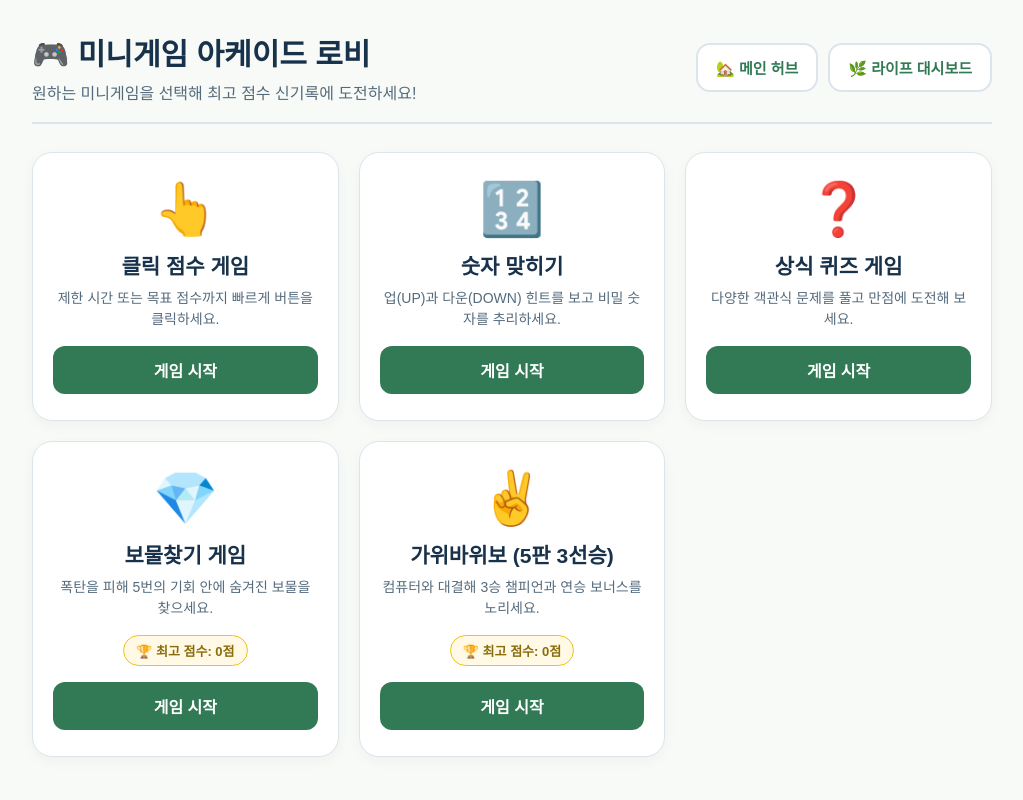
After one commit to tjsdn35/my-mini-game, a Spring Boot app: page /me_to/arcade.html in a window 1280 px wide. The commit adds this page. Shown: the whole page, without its empty margins (128-1151 px from the left). Run offline with Spring Boot 4, Linux system fonts and the light colour scheme.

Commit message:
ver2.5.3

```diff
--- /dev/null
+++ b/src/main/resources/static/me_to/arcade.html
@@ -0,0 +1,187 @@
+<!DOCTYPE html>
+<html lang="ko">
+<head>
+  <meta charset="UTF-8">
+  <meta name="viewport" content="width=device-width, initial-scale=1.0">
+  <title>🎮 미니게임 아케이드 로비</title>
+  <link rel="stylesheet" href="css/mini.css">
+  <style>
+    .lobby-shell {
+      max-width: 960px;
+      margin: 0 auto;
+    }
+
+    /* 상단 헤더 및 이동 버튼 */
+    .lobby-header {
+      display: flex;
+      justify-content: space-between;
+      align-items: center;
+      flex-wrap: wrap;
+      gap: 16px;
+      text-align: left;
+      margin-bottom: 28px;
+      padding-bottom: 18px;
+      border-bottom: 2px solid #dce5ec;
+    }
+    .lobby-header h1 {
+      margin: 0 0 6px 0;
+      font-size: 30px;
+    }
+    .lobby-header p {
+      margin: 0;
+      color: #556b7d;
+    }
+    .nav-group {
+      display: flex;
+      gap: 10px;
+    }
+    .nav-btn {
+      display: inline-block;
+      padding: 12px 18px;
+      background-color: white;
+      color: #327a55;
+      border: 2px solid #dce5ec;
+      border-radius: 14px;
+      font-size: 15px;
+      font-weight: bold;
+      text-decoration: none;
+    }
+    .nav-btn:hover {
+      background-color: #eef5f0;
+      border-color: #327a55;
+    }
+
+    /* 5종 게임 그리드 카드 */
+    .arcade-grid {
+      display: grid;
+      grid-template-columns: repeat(auto-fit, minmax(260px, 1fr));
+      gap: 20px;
+    }
+    .arcade-card {
+      background-color: white;
+      border: 1px solid #dce5ec;
+      border-radius: 20px;
+      padding: 26px 20px;
+      display: flex;
+      flex-direction: column;
+      justify-content: space-between;
+      box-shadow: 0 4px 14px rgba(0, 0, 0, 0.04);
+      transition: transform 0.15s, border-color 0.15s;
+    }
+    .arcade-card:hover {
+      transform: translateY(-4px);
+      border-color: #327a55;
+    }
+    .card-emoji {
+      font-size: 52px;
+      margin-bottom: 10px;
+    }
+    .arcade-card h2 {
+      margin: 6px 0 8px 0;
+      font-size: 21px;
+    }
+    .arcade-card p {
+      font-size: 14px;
+      color: #556b7d;
+      margin: 0 0 16px 0;
+      line-height: 1.5;
+    }
+    .record-badge {
+      display: inline-block;
+      background-color: #fff9e6;
+      border: 1px solid #f1c40f;
+      color: #8a6d0b;
+      font-size: 13px;
+      font-weight: bold;
+      padding: 5px 12px;
+      border-radius: 999px;
+      margin-bottom: 16px;
+    }
+    .play-btn {
+      display: block;
+      width: 100%;
+      padding: 12px;
+      background-color: #327a55;
+      color: white;
+      font-size: 16px;
+      font-weight: bold;
+      text-decoration: none;
+      border-radius: 12px;
+    }
+    .play-btn:hover {
+      background-color: #245f40;
+    }
+  </style>
+</head>
+<body>
+  <div class="lobby-shell">
+    <!-- 상단 로비 헤더 -->
+    <header class="lobby-header">
+      <div>
+        <h1>🎮 미니게임 아케이드 로비</h1>
+        <p>원하는 미니게임을 선택해 최고 점수 신기록에 도전하세요!</p>
+      </div>
+      <div class="nav-group">
+        <a href="index.html" class="nav-btn">🏡 메인 허브</a>
+        <a href="dashboard.html" class="nav-btn">🌿 라이프 대시보드</a>
+      </div>
+    </header>
+
+    <!-- 5종 게임 카드 그리드 -->
+    <main class="arcade-grid">
+      <article class="arcade-card">
+        <div>
+          <div class="card-emoji">👆</div>
+          <h2>클릭 점수 게임</h2>
+          <p>제한 시간 또는 목표 점수까지 빠르게 버튼을 클릭하세요.</p>
+        </div>
+        <a href="games/clicker.html" class="play-btn">게임 시작</a>
+      </article>
+
+      <article class="arcade-card">
+        <div>
+          <div class="card-emoji">🔢</div>
+          <h2>숫자 맞히기</h2>
+          <p>업(UP)과 다운(DOWN) 힌트를 보고 비밀 숫자를 추리하세요.</p>
+        </div>
+        <a href="games/guess.html" class="play-btn">게임 시작</a>
+      </article>
+
+      <article class="arcade-card">
+        <div>
+          <div class="card-emoji">❓</div>
+          <h2>상식 퀴즈 게임</h2>
+          <p>다양한 객관식 문제를 풀고 만점에 도전해 보세요.</p>
+        </div>
+        <a href="games/quiz.html" class="play-btn">게임 시작</a>
+      </article>
+
+      <article class="arcade-card">
+        <div>
+          <div class="card-emoji">💎</div>
+          <h2>보물찾기 게임</h2>
+          <p>폭탄을 피해 5번의 기회 안에 숨겨진 보물을 찾으세요.</p>
+          <span class="record-badge">🏆 최고 점수: <span id="treasureRecord">0</span>점</span>
+        </div>
+        <a href="games/treasure.html" class="play-btn">게임 시작</a>
+      </article>
+
+      <article class="arcade-card">
+        <div>
+          <div class="card-emoji">✌️</div>
+          <h2>가위바위보 (5판 3선승)</h2>
+          <p>컴퓨터와 대결해 3승 챔피언과 연승 보너스를 노리세요.</p>
+          <span class="record-badge">🏆 최고 점수: <span id="rpsRecord">0</span>점</span>
+        </div>
+        <a href="games/rps.html" class="play-btn">게임 시작</a>
+      </article>
+    </main>
+  </div>
+
+  <script>
+    // localStorage에 저장된 최고 점수 불러오기
+    document.querySelector("#treasureRecord").textContent = localStorage.getItem("treasureHighScore") || 0;
+    document.querySelector("#rpsRecord").textContent = localStorage.getItem("rpsHighScore") || 0;
+  </script>
+</body>
+</html>
--- a/src/main/resources/static/me_to/dashboard.html
+++ b/src/main/resources/static/me_to/dashboard.html
@@ -83,7 +83,11 @@
 				<h1>🌿 나의 라이프 대시보드</h1>
 				<p id="todayDate" class="date-text">날짜를 불러오는 중...</p>
 			</div>
+			<div style="display: flex; gap: 10px;">
+				<a href="arcade.html" class="home-link">🎮 미니게임 로비</a>
 				<a href="index.html" class="home-link">← 메인으로</a>
+			</div>
+
 		</header>
 
 		<main class="dash-grid">
--- a/src/main/resources/static/me_to/games/clicker.html
+++ b/src/main/resources/static/me_to/games/clicker.html
@@ -18,7 +18,7 @@
     <button id="resetButton">다시 시작</button>
 
     <div style="margin-top: 20px;">
-      <a href="../meme.html">← 메인 화면으로 돌아가기</a>
+      <a href="../arcade.html">🎮 미니게임 로비로 돌아가기</a>
     </div>
   </section>
 </body>
--- a/src/main/resources/static/me_to/games/guess.html
+++ b/src/main/resources/static/me_to/games/guess.html
@@ -26,7 +26,7 @@
 
             <p id="message" style="margin-top: 20px; font-weight: bold;">숫자를 입력하고 확인을 누르세요.</p>
             <br>
-            <a href="../meme.html">← 메인으로 돌아가기</a>
+           <a href="../arcade.html">🎮 미니게임 로비로 돌아가기</a>
         </section>
     </main>
 </body>
--- a/src/main/resources/static/me_to/games/quiz.html
+++ b/src/main/resources/static/me_to/games/quiz.html
@@ -45,7 +45,7 @@
     </section>
 
     <div style="margin-top: 20px;">
-      <a href="../meme.html">← 메인 화면으로 돌아가기</a>
+      <a href="../arcade.html">🎮 미니게임 로비로 돌아가기</a>
     </div>
   </main>
 </body>
--- a/src/main/resources/static/me_to/index.html
+++ b/src/main/resources/static/me_to/index.html
@@ -13,7 +13,11 @@
 			<h1>🏡 나만의 라이프 & 게임 허브</h1>
 			<p>오늘의 할 일을 관리하고 5가지 미니게임으로 휴식을 즐겨보세요!</p>
 		</div>
+		<div style="display: flex; gap: 10px;">
+			<a href="arcade.html" class="dash-link">🎮 미니게임 로비</a>
 			<a href="dashboard.html" class="dash-link">🌿 라이프 대시보드 →</a>
+		</div>
+
 	</header>
 
 	<!-- 메인 2단 그리드 영역 (왼쪽: 오늘의 할 일 / 오른쪽: 미니게임 5종) -->
```
Also changed, not shown: src/main/resources/static/me_to/games/rps.html (+4 -3 lines), src/main/resources/static/me_to/games/treasure.html (+4 -3 lines). Lines whose indentation alone changed are shown as unchanged.
